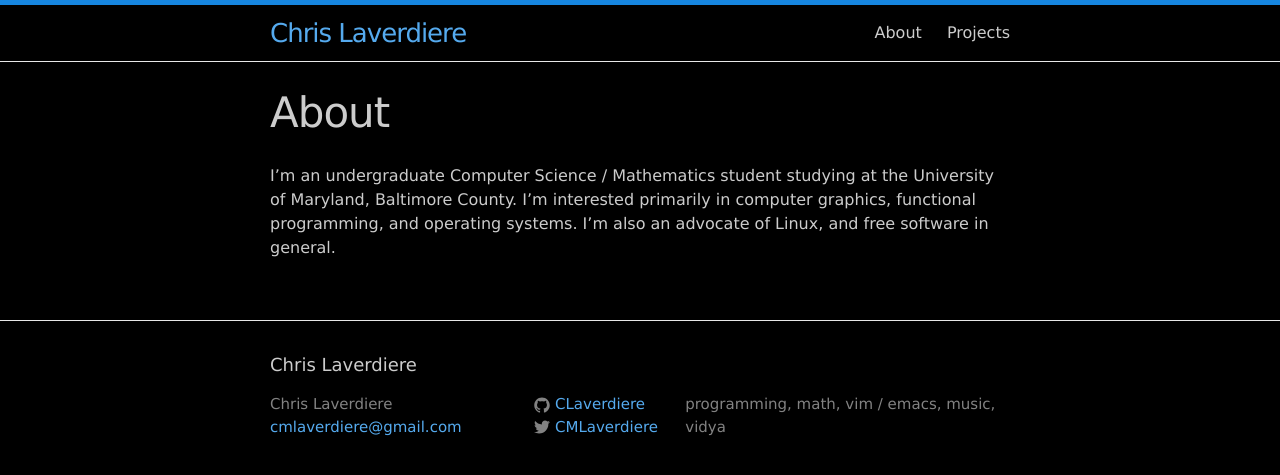
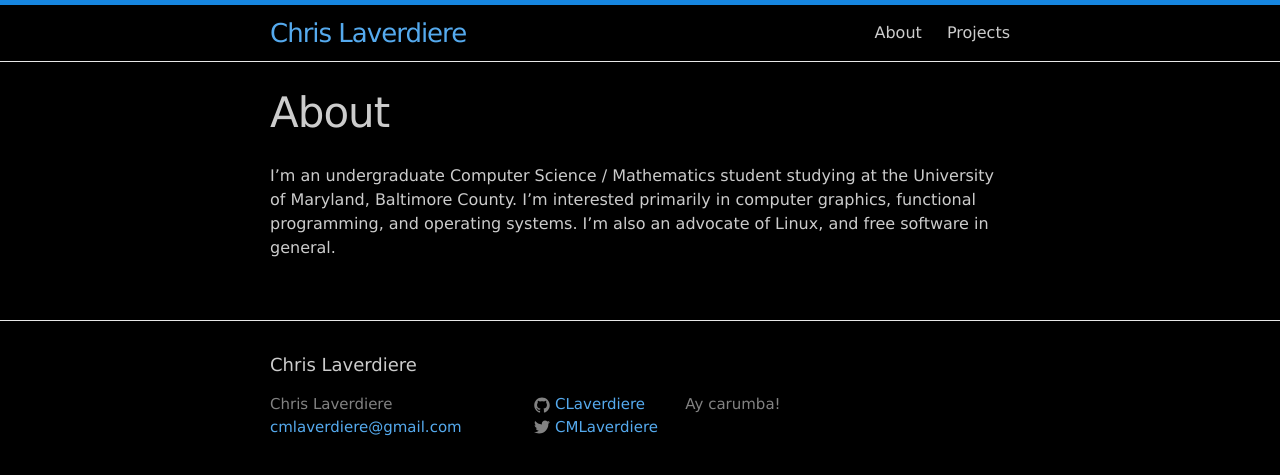
Before and after one commit to cmlaverdiere/CLaverdiere.github.io, a Jekyll site: the page built from about.md, in a window 1280 px wide. Shown: the top 475 px of the page. Built offline with Jekyll 4.4.1, drawn with Linux system fonts in a browser that asks for light colours.

Commit message:
Fix description

```diff
--- a/_config.yml
+++ b/_config.yml
@@ -1,7 +1,7 @@
 # Site settings
 title: Chris Laverdiere
 email: cmlaverdiere@gmail.com
-description: programming, math, vim / emacs, music, vidya
+description: Ay carumba!
 baseurl: ""
 url: "http://cmlaverdiere.net" # the base hostname & protocol for your site
 twitter_username: CMLaverdiere
```
